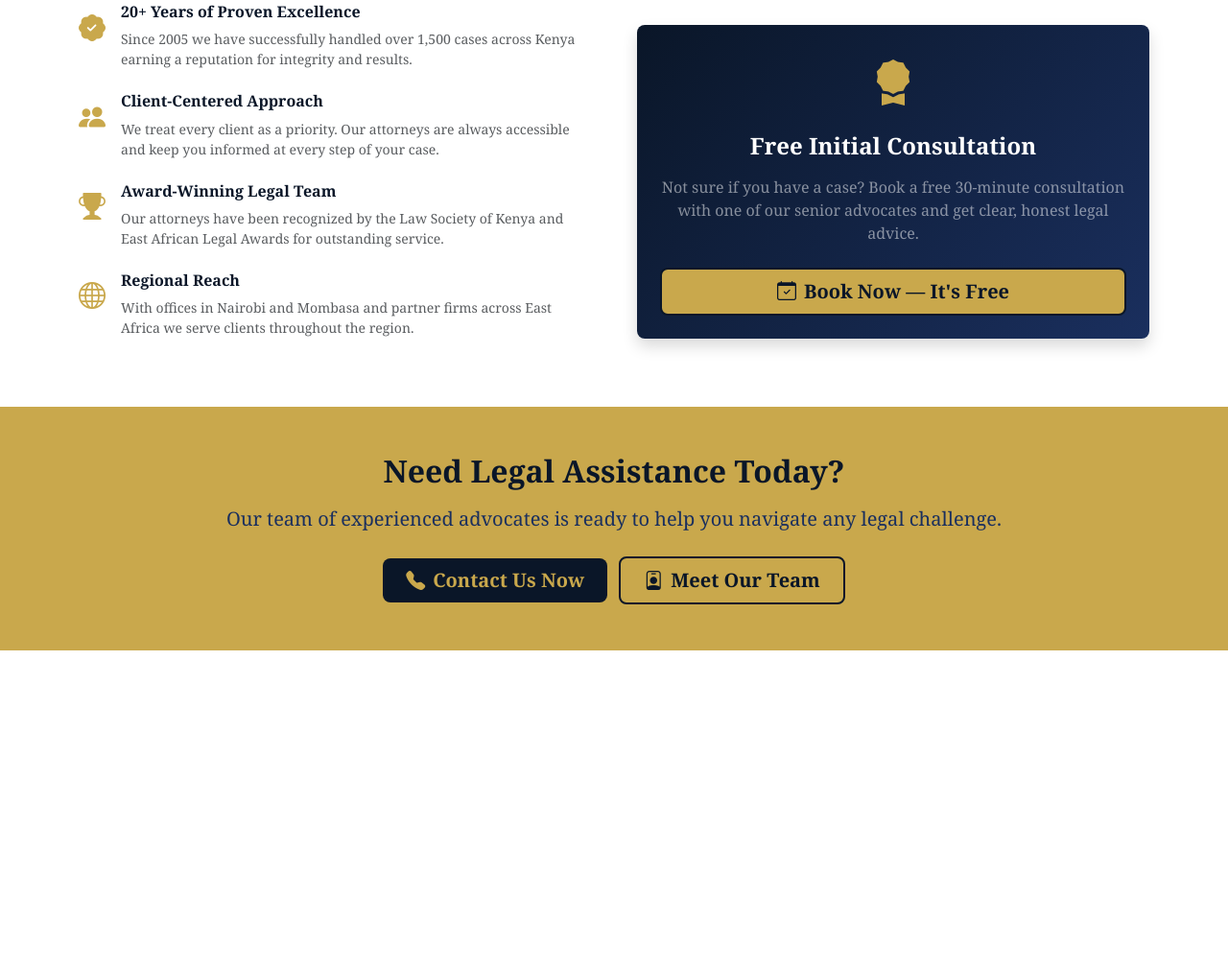
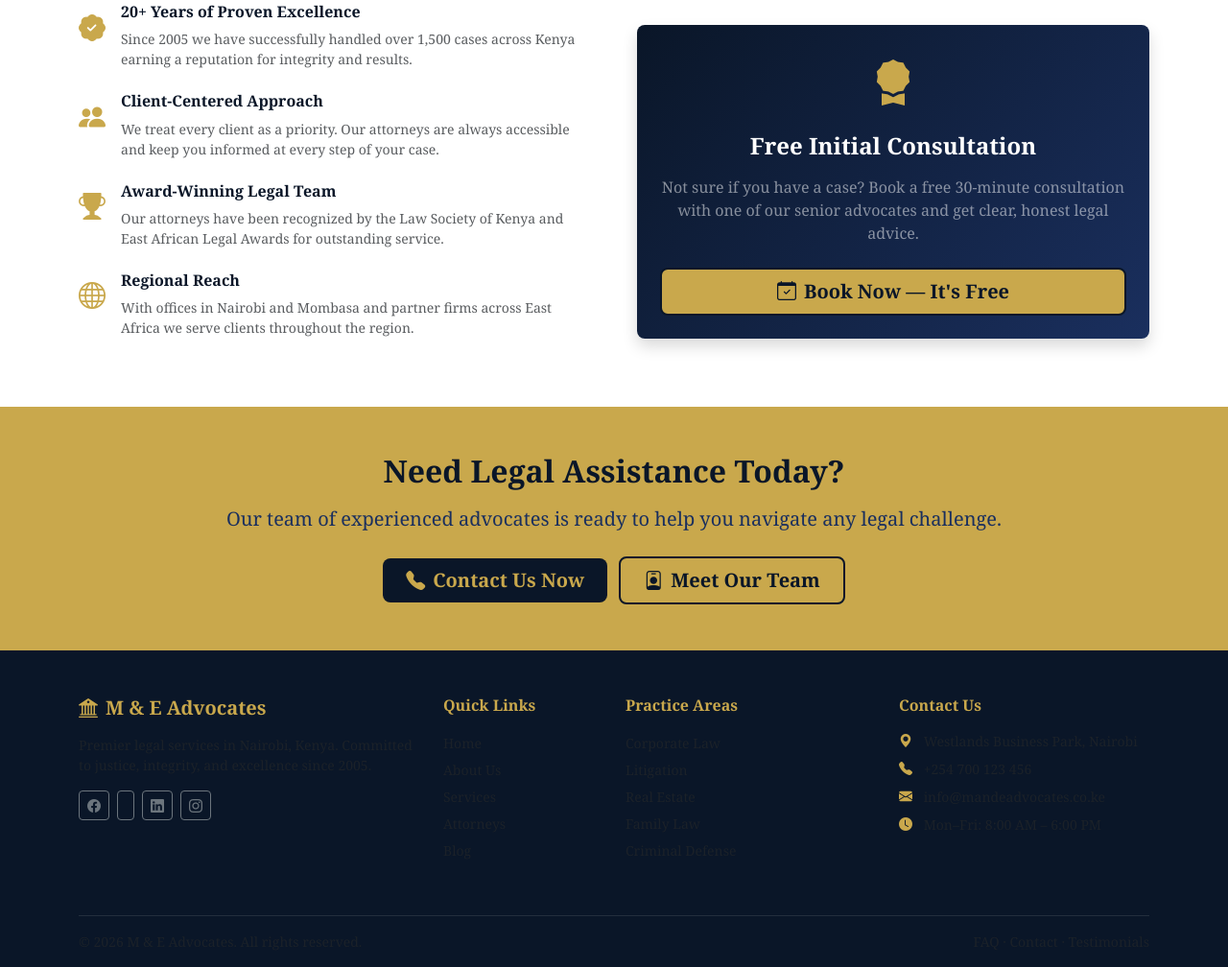
Before and after one commit to christianomungala-arch/mande-law, a plain HTML site: page index.html in a window 1280 px wide. Shown: the part 1920-2928 px from the top of the page at 96% size. Before the commit the page ends 2598 px from the top, so only its background shows below. Drawn offline with nearby package versions, Linux system fonts and the light colour scheme.

Commit message:
Add footer and back to top button to homepage

```diff
--- a/index.html
+++ b/index.html
@@ -264,6 +264,90 @@
       </a>
     </div>
   </section>
+  <!-- ========== FOOTER ========== -->
+  <footer class="pt-5 pb-3">
+    <div class="container">
+      <div class="row g-4">
+
+        <div class="col-md-4 mb-3">
+          <h5 class="fw-bold mb-3" style="color: var(--gold);">
+            <i class="bi bi-bank2 me-2"></i>M & E Advocates
+          </h5>
+          <p class="text-muted small">
+            Premier legal services in Nairobi, Kenya. Committed to justice,
+            integrity, and excellence since 2005.
+          </p>
+          <div class="d-flex gap-2 mt-3">
+            <a href="#" class="btn btn-sm btn-outline-secondary"><i class="bi bi-facebook"></i></a>
+            <a href="#" class="btn btn-sm btn-outline-secondary"><i class="bi bi-twitter-x"></i></a>
+            <a href="#" class="btn btn-sm btn-outline-secondary"><i class="bi bi-linkedin"></i></a>
+            <a href="#" class="btn btn-sm btn-outline-secondary"><i class="bi bi-instagram"></i></a>
+          </div>
+        </div>
+
+        <div class="col-md-2 mb-3">
+          <h6 class="fw-bold mb-3" style="color: var(--gold);">Quick Links</h6>
+          <ul class="list-unstyled">
+            <li class="mb-1"><a href="index.html" class="text-muted text-decoration-none small">Home</a></li>
+            <li class="mb-1"><a href="about.html" class="text-muted text-decoration-none small">About Us</a></li>
+            <li class="mb-1"><a href="services.html" class="text-muted text-decoration-none small">Services</a></li>
+            <li class="mb-1"><a href="attorneys.html" class="text-muted text-decoration-none small">Attorneys</a></li>
+            <li class="mb-1"><a href="blog.html" class="text-muted text-decoration-none small">Blog</a></li>
+          </ul>
+        </div>
+
+        <div class="col-md-3 mb-3">
+          <h6 class="fw-bold mb-3" style="color: var(--gold);">Practice Areas</h6>
+          <ul class="list-unstyled">
+            <li class="mb-1"><a href="services.html" class="text-muted text-decoration-none small">Corporate Law</a></li>
+            <li class="mb-1"><a href="services.html" class="text-muted text-decoration-none small">Litigation</a></li>
+            <li class="mb-1"><a href="services.html" class="text-muted text-decoration-none small">Real Estate</a></li>
+            <li class="mb-1"><a href="services.html" class="text-muted text-decoration-none small">Family Law</a></li>
+            <li class="mb-1"><a href="services.html" class="text-muted text-decoration-none small">Criminal Defense</a></li>
+          </ul>
+        </div>
+
+        <div class="col-md-3 mb-3">
+          <h6 class="fw-bold mb-3" style="color: var(--gold);">Contact Us</h6>
+          <p class="text-muted small mb-2">
+            <i class="bi bi-geo-alt-fill me-2" style="color: var(--gold);"></i>
+            Westlands Business Park, Nairobi
+          </p>
+          <p class="text-muted small mb-2">
+            <i class="bi bi-telephone-fill me-2" style="color: var(--gold);"></i>
+            +254 700 123 456
+          </p>
+          <p class="text-muted small mb-2">
+            <i class="bi bi-envelope-fill me-2" style="color: var(--gold);"></i>
+            info@mandeadvocates.co.ke
+          </p>
+          <p class="text-muted small mb-0">
+            <i class="bi bi-clock-fill me-2" style="color: var(--gold);"></i>
+            Mon–Fri: 8:00 AM – 6:00 PM
+          </p>
+        </div>
+
+      </div>
+      <hr class="border-secondary mt-4" />
+      <div class="row align-items-center">
+        <div class="col-md-6">
+          <p class="text-muted small mb-0">&copy; 2026 M & E Advocates. All rights reserved.</p>
+        </div>
+        <div class="col-md-6 text-md-end">
+          <p class="text-muted small mb-0">
+            <a href="faq.html" class="text-muted text-decoration-none">FAQ</a> ·
+            <a href="contact.html" class="text-muted text-decoration-none">Contact</a> ·
+            <a href="testimonials.html" class="text-muted text-decoration-none">Testimonials</a>
+          </p>
+        </div>
+      </div>
+    </div>
+  </footer>
+
+  <!-- Back to Top -->
+  <button id="backToTop" aria-label="Back to top">
+    <i class="bi bi-arrow-up"></i>
+  </button>
 
   <!-- Bootstrap JS -->
   <script src="https://cdn.jsdelivr.net/npm/bootstrap@5.3.0/dist/js/bootstrap.bundle.min.js"></script>
```
